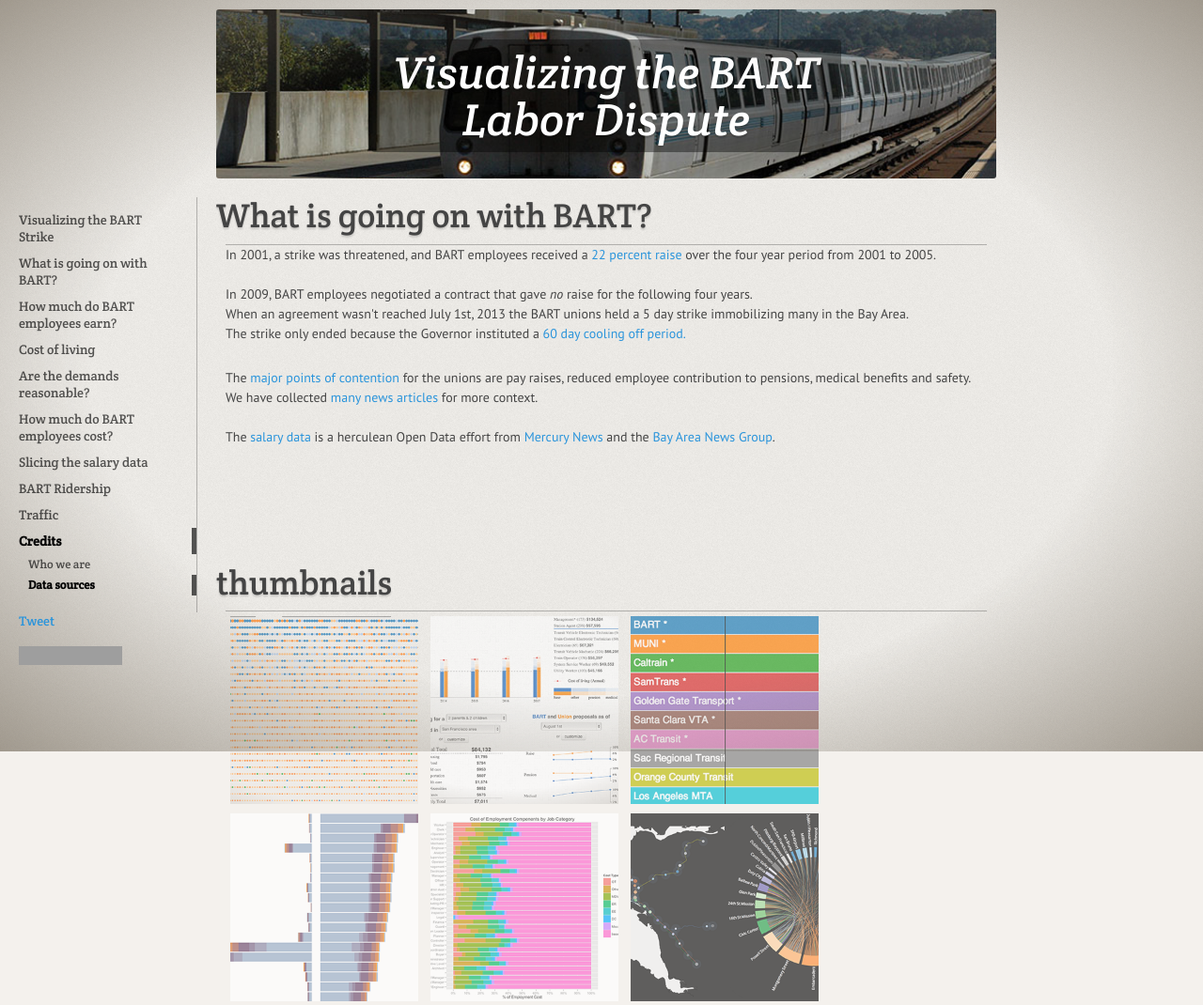
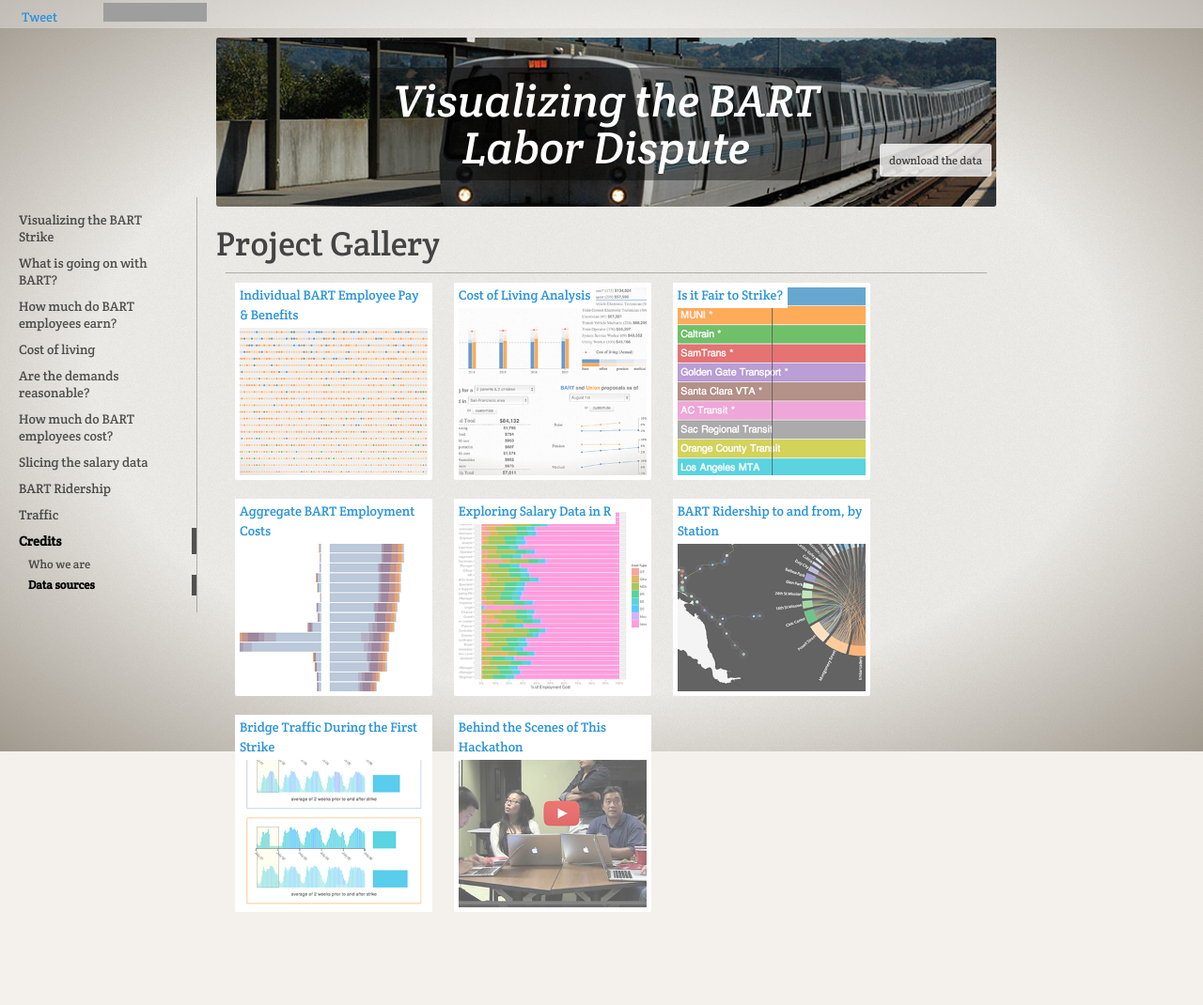
Before and after one commit to enjalot/bart, a PHP site: page / in a window 1280 px wide. Shown: the top 1070 px of the page at 94% size. Run offline with PHP 8.4, Linux system fonts and the light colour scheme; some libraries are stand-ins or nearby versions; some web fonts are replaced; grey boxes are pictures that could not be loaded.

Commit message:
style updates add gallery

```diff
--- a/index.html
+++ b/index.html
@@ -37,6 +37,10 @@
 
 <div id="noise" class="overlay noise">
 </div>
+<div id="vignette" class="overlay vignette">
+</div>
+
+
 
 <div id="content">
     <div id="intro">
@@ -48,6 +52,54 @@
       </div>
     </div>
 
+    <div id="chapter-001">
+        <h1>Project Gallery</h1>
+        <div id="chapter-00a" class="section">
+
+          <div class="thumb">
+              <a href="#chapter-03">
+                  <div class="thumb-title">Individual BART Employee Pay &amp; Benefits</div>
+                  <img src="site/img/projects/thumb_victor.png">
+                </a>
+          </div>
+          <div class="thumb">
+              <a href="#chapter-02">
+              <div class="thumb-title">Cost of Living Analysis</div>
+              <img src="site/img/projects/thumb_shirley.png"></a>
+          </div>
+          <div class="thumb">
+              <a href="#chapter-01">
+              <div class="thumb-title">Is it Fair to Strike?</div>
+              <img src="site/img/projects/thumb_hyon.png"></a>
+          </div>
+          <div class="thumb">
+              <a href="#chapter-035">
+                  <div class="thumb-title">Aggregate BART Employment Costs</div>
+                  <img src="site/img/projects/thumb_antony.png"></a>
+          </div>
+          <div class="thumb">
+              <a href="#chapter-04">
+                  <div class="thumb-title">Exploring Salary Data in R</div>
+                  <img src="site/img/projects/thumb_jon.png"></a>
+              </div>
+          <div class="thumb">
+              <a href="#chapter-05">
+                  <div class="thumb-title">BART Ridership to and from, by Station</div>
+                  <img src="site/img/projects/thumb_lewis.png"></a>
+              </div>
+          <div class="thumb">
+              <a href="#chapter-06">
+                  <div class="thumb-title">Bridge Traffic During the First Strike</div>
+                  <img src="site/img/projects/thumb_ian.png"></a>
+              </div>
+          <div class="thumb"><a href="#chapter-07">
+              <div class="thumb-title">Behind the Scenes of This Hackathon</div>
+              <img src="site/img/projects/thumb_video.png"></a>
+              </div>
+
+
+        </div>
+      </div>
 <!--CHAPTER ZERO - intro -->
    <div id="chapter-00">
         <h1>What is going on with BART?</h1>
@@ -56,36 +108,22 @@
             In 2001, a strike was threatened, and BART employees received a <a href="http://www.sfgate.com/bayarea/article/BAY-AREA-BART-pay-ranks-high-for-transit-2624636.php" target=_blank>
               22 percent raise</a>
             over the four year period from 2001 to 2005.
-            <br><br> In 2009, BART employees negotiated a contract that gave <em>no</em> raise for the following four years.
-              <br>When an agreement wasn't reached July 1st,
-                2013 the BART unions held a 5 day strike immobilizing many in the Bay Area.
-              <br>The strike only ended because the Governor instituted a <a href="http://blogs.kqed.org/newsfix/2013/08/04/bart-strike-deadline-update-talks-go-down-to-the-wire-again/" target=_blank>60 day cooling off period.</a>
+            </p>
+            <p> In 2009, BART employees negotiated a contract that gave <em>no</em> raise for the following four years. When an agreement wasn't reached by July 1st, 2013, the BART unions held a 5 day strike immobilizing many in the Bay Area. The strike only ended because the Governor instituted a <a href="http://blogs.kqed.org/newsfix/2013/08/04/bart-strike-deadline-update-talks-go-down-to-the-wire-again/" target=_blank>60 day cooling off period.</a>
             </p>
             <p>
-            The <a href="http://www.motherjones.com/mojo/2013/07/bay-area-transit-strike-why-it-matters" target=_blank>major points of contention</a> for the unions are pay raises, reduced employee contribution to pensions, medical benefits and safety.<br>
+            The <a href="http://www.motherjones.com/mojo/2013/07/bay-area-transit-strike-why-it-matters" target=_blank>major points of contention</a> for the unions are pay raises, reduced employee contribution to pensions, medical benefits and safety.
+            <p>
+            </p>
             We have collected <a href="https://github.com/enjalot/bart#news-articles">many news articles</a> for more context.
-            <br><br>
-
+            </p>
+            <p>
             The <a href="http://www.mercurynews.com/salaries/bay-area">salary data</a> is a herculean Open Data effort from <a href="http://mercurynews.com">Mercury News</a> and the <a href="http://bayareanewsgroup.com">Bay Area News Group</a>.
             </p>
         </div>
     </div>
 
-    <div id="chapter-001">
-        <h1>thumbnails</h1>
-        <div id="chapter-00a" class="section">
 
-          <a class="thumb" href="#chapter-03"><img src="site/img/projects/thumb_victor.png"></a>
-          <a class="thumb" href="#chapter-02"><img src="site/img/projects/thumb_shirley.png"></a>
-          <a class="thumb" href="#chapter-01"><img src="site/img/projects/thumb_hyon.png"></a>
-          <a class="thumb" href="#chapter-035"><img src="site/img/projects/thumb_antony.png"></a>
-          <a class="thumb" href="#chapter-04"><img src="site/img/projects/thumb_jon.png"></a>
-          <a class="thumb" href="#chapter-05"><img src="site/img/projects/thumb_lewis.png"></a>
-          <a class="thumb" href="#chapter-06"><img src="site/img/projects/thumb_ian.png"></a>
-          <a class="thumb" href="#chapter-07"><img src="site/img/projects/thumb_video.png"></a>
-
-        </div>
-      </div>
 
     <div id="chapter-03" class="section">
       <h1><a href="https://twitter.com/vicapow">Victor</a> asks: How Much Do BART Employees Earn?</h1>
@@ -101,7 +139,7 @@
 
     <div id="chapter-02" class="section">
       <h1><a href="http://twitter.com/shirleyxywu">Shirley</a> puts things in perspective with cost of living</h1>
-      <iframe frameborder=none src="http://sxywu.github.io/80k/" width=1000px height=950px></iframe>
+      <iframe frameborder="none" overflow="hidden" scrolling="no" src="http://sxywu.github.io/80k/" width="1000px" height="950px" ></iframe>
       <a href="http://sxywu.github.io/80k/">Full Page</a><br>
       Data Sources: <a href="https://github.com/enjalot/bart/tree/gh-pages/data/costofliving">cost of living</a>
       <a href="http://www.mercurynews.com/salaries/bay-area">salaries</a>
@@ -232,8 +270,8 @@
 <!-- end content div -->
   </div>
 
-  <div id="vignette" class="overlay vignette">
-  </div>
+
+
 
 
 
@@ -281,33 +319,26 @@
 
           </li>
       </ul>
+  </div>
+
+  <div id="header">
   <!-- twitter -->
     <a href="https://twitter.com/share" class="twitter-share-button" data-url="http://enjalot.github.io/bart/" data-text="visualizing the #BARTstrike with #d3js" data-via="enjalot">Tweet</a>
-<script>!function(d,s,id){var js,fjs=d.getElementsByTagName(s)[0],p=/^http:/.test(d.location)?'http':'https';if(!d.getElementById(id)){js=d.createElement(s);js.id=id;js.src=p+'://platform.twitter.com/widgets.js';fjs.parentNode.insertBefore(js,fjs);}}(document, 'script', 'twitter-wjs');</script>
+
     <!-- facebook -->
-      <br>
+
     <div id="fb-root"></div>
-<script>(function(d, s, id) {
-  var js, fjs = d.getElementsByTagName(s)[0];
-  if (d.getElementById(id)) return;
-  js = d.createElement(s); js.id = id;
-  js.src = "//connect.facebook.net/en_US/all.js#xfbml=1&appId=670492012969518";
-  fjs.parentNode.insertBefore(js, fjs);
-}(document, 'script', 'facebook-jssdk'));</script>
 
         <div class="fb fb-like" data-href="http://enjalot.github.io/bart" data-width="70px" data-height="20px" data-colorscheme="light" data-layout="button_count" data-action="like" data-show-faces="true" data-send="false"></div>
 
     <!-- github -->
-      <br>
     <iframe class="fb" src="http://ghbtns.com/github-btn.html?user=enjalot&repo=bart&type=watch&count=true"
       allowtransparency="true" frameborder="0" scrolling="0" width="110" height="20"></iframe>
+    </div>
+
 
       <script src="//ajax.googleapis.com/ajax/libs/jquery/1.10.2/jquery.min.js"></script>
-      <script>window.jQuery || document.write('<script src="js/vendor/jquery-1.9.1.min.js"><\/script>')</script>
-
-
       <script src="site/js/vendor/bootstrap.min.js"></script>
-      <script src="site/js/vendor/prefixfree.min.js"></script>
       <script src="site/js/main.js"></script>
       <script>
         $("a").attr("target", "_blank");
--- a/site/css/main.css
+++ b/site/css/main.css
@@ -158,22 +158,6 @@ textarea {
    Author's custom styles
    ========================================================================== */
 
-   #container {
-       position: fixed;
-       height: 100%;
-       width: 100%;
-       left: 0;
-       top: 0;
-   }
-
-   #output {
-       position: absolute;
-       height: 100%;
-       width: 100%;
-       left: 0;
-       top: 0;
-   }
-
    .overlay {
        pointer-events: none;
        position: fixed;
@@ -245,11 +229,25 @@ body {
     background-attachment:fixed;
 }
 
+#header {
+    position: fixed;
+    width: 100%;
+    background-color: rgba(255,255,255,0.35);
+    padding: 3px;
+    top: 0px;
+    left: 0px;
+    z-index: 2000;
+}
+
+#header > * {
+    display: inline-block;
+}
+
+
 h1, h2, h3 {
     font-family: 'Crete Round', serif !important;
     font-weight: 700;
     color: #444;
-    text-shadow: 0px 2px 2px rgba(0,0,0,0.15);
 }
 
 h2 {
@@ -294,6 +292,30 @@ img {
 }
 
 
+.thumb {
+    margin: 10px;
+    background-color: #fff;
+    display: inline-block;
+    z-index: 100;
+    width: 210px;
+    border-radius: 2px;
+}
+
+div.thumb > img {
+
+}
+
+.thumb-title {
+    position: absolute;
+    max-width: 210px;
+    padding: 3px 5px 3px 5px;
+    z-index: 500;
+    background-color: #fff;
+}
+
+.info-box {
+    background-color:;
+}
 
 iframe {
   overflow: hidden;
@@ -331,6 +353,7 @@ iframe {
     background-size: 850px;
     background-position: center;
     border-radius: 3px;
+    margin-top: 30px;
 }
 
 #intro-text {
@@ -348,19 +371,22 @@ iframe {
 }
 
 #intro-link {
-  position: absolute;
-  bottom: 10px;
-  right: 10px;
+  float: right;
   text-align: right;
+  margin-right: 5px;
 }
 
 #intro-link a, #intro-link a:visited {
-  color: white;
-  background-color: rgba(0, 0, 0, 0.4);
+  color: #444;
+  font-size: 12px;
   padding: 10px;
-  font-size: 16px;
+  border-radius: 3px;
+  background-color: rgba(255, 255, 255, 0.8);
 }
 
+#intro-link a:hover {
+  background-color: rgba(255, 255, 255, 1);
+}
 
 
 
@@ -406,7 +432,7 @@ iframe {
 
     #intro-text {
         width: 250px;
-        font-size: 32px;
+        font-size: 20px;
     }
 
     #sidebar {
@@ -415,7 +441,7 @@ iframe {
 }
 
 /* Landscape phone to portrait tablet */
-@media (min-width: 481px) and (max-width: 767px) {
+@media (min-width: 481px) and (max-width: 801px) {
 
     #content {
         width: 100%;
@@ -432,12 +458,12 @@ iframe {
 }
 
 /* Landscape phone to portrait tablet */
-@media (min-width: 768px) and (max-width: 1023px) {
+@media (min-width: 802px) and (max-width: 1023px) {
 
     #content {
         position: absolute;
         left: 220px;
-        width: 700px;
+        width: 650px;
     }
 
     #intro-text {
--- a/site/js/main.js
+++ b/site/js/main.js
@@ -77,4 +77,17 @@ $(document).ready(function() {
 
 
 
+
+
+  !function(d,s,id){var js,fjs=d.getElementsByTagName(s)[0],p=/^http:/.test(d.location)?'http':'https';if(!d.getElementById(id)){js=d.createElement(s);js.id=id;js.src=p+'://platform.twitter.com/widgets.js';fjs.parentNode.insertBefore(js,fjs);}}(document, 'script', 'twitter-wjs');
+
+  (function(d, s, id) {
+    var js, fjs = d.getElementsByTagName(s)[0];
+    if (d.getElementById(id)) return;
+    js = d.createElement(s); js.id = id;
+    js.src = "//connect.facebook.net/en_US/all.js#xfbml=1&appId=670492012969518";
+    fjs.parentNode.insertBefore(js, fjs);
+  }(document, 'script', 'facebook-jssdk'));
+
+
 });
```
Lines whose indentation alone changed are shown as unchanged.
